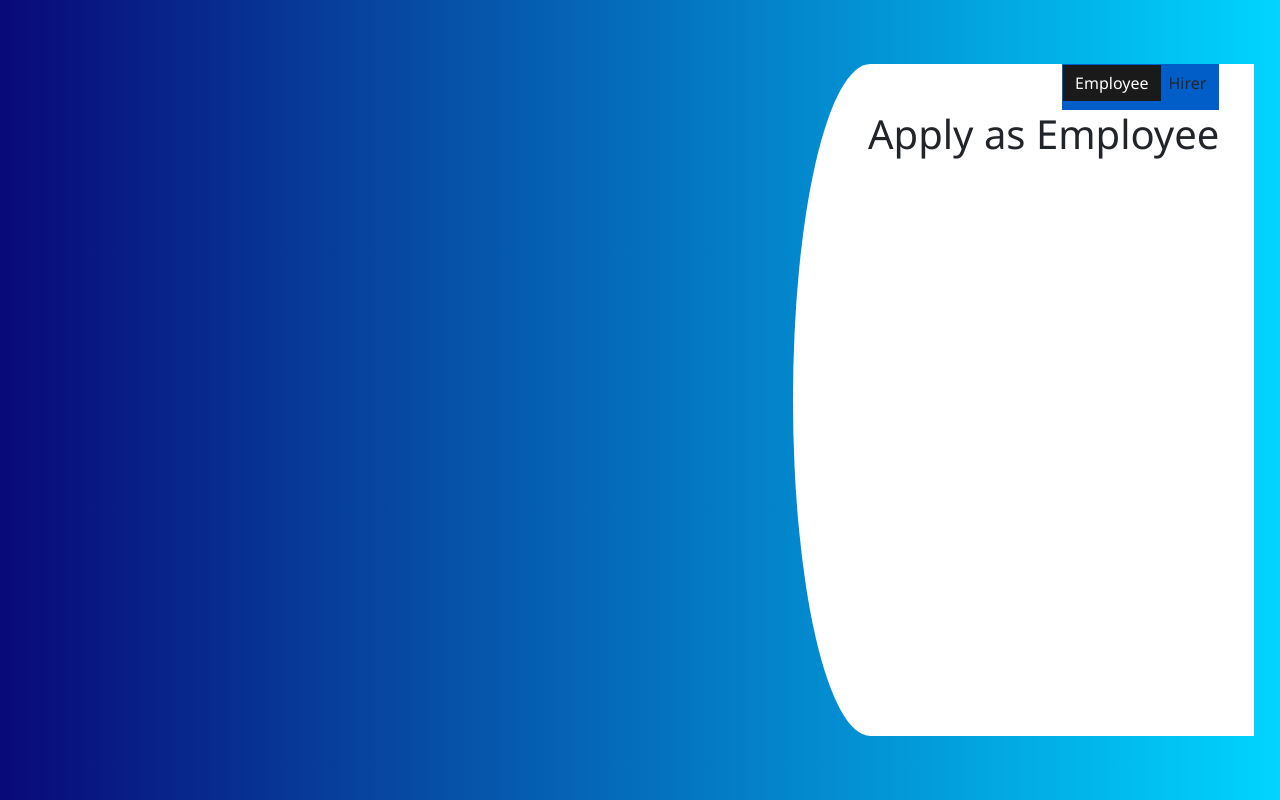
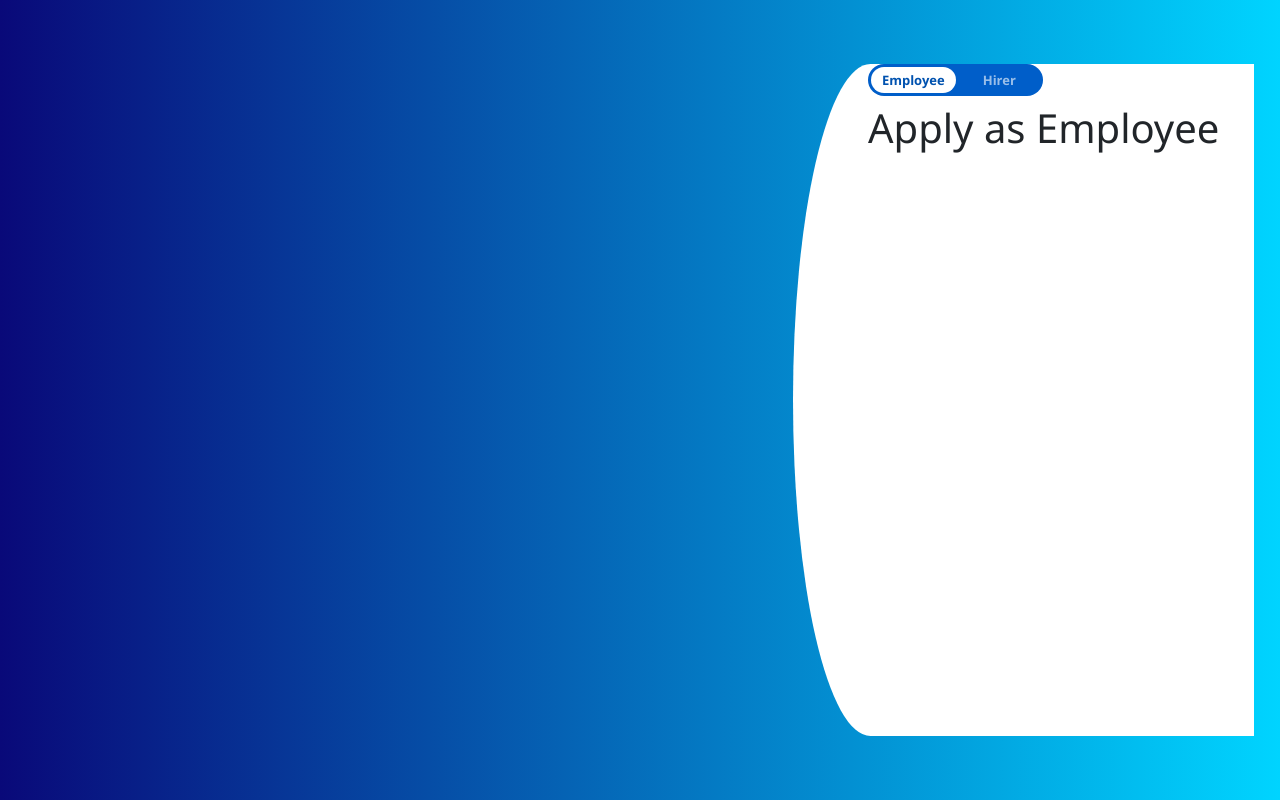
Before and after one commit to nurliman/knitto-test, a React (Create React App) app in the folder frontend-react/: page / in a window 1280 px wide. Built offline with nearby package versions, Linux system fonts and the light colour scheme.

Commit message:
add toggle

```diff
--- a/frontend-react/src/components/EmploymentApplication/ToggleButton/ToggleButton.scss
+++ b/frontend-react/src/components/EmploymentApplication/ToggleButton/ToggleButton.scss
@@ -1,59 +1,315 @@
-.can-toggle{
-    background: rgb(1, 94, 201);
-    display: flex;
-    justify-content: center;
-    align-items: center;
-    align-self: flex-end;
-    z-index: 0;
+@mixin can-toggle-branding(
+  $can-toggle-off-color: #777,
+  $can-toggle-on-color: #5fc054,
+  $can-toggle-inactive-text: rgba(white, 0.5),
+  $can-toggle-transition: cubic-bezier(0, 1, 0.5, 1)
+) {
+  input[type="checkbox"] {
+    &[disabled] ~ label {
+      color: rgba($can-toggle-off-color, 0.5);
+    }
+
+    &:focus ~ label,
+    &:hover ~ label {
+      .can-toggle__switch {
+        background-color: $can-toggle-off-color;
+        &:after {
+          color: darken($can-toggle-off-color, 10%);
+        }
+      }
+    }
+    &:hover ~ label {
+      color: darken($can-toggle-off-color, 5%);
+    }
+    &:checked {
+      ~ label {
+        &:hover {
+          color: darken($can-toggle-on-color, 3%);
+        }
+
+        .can-toggle__switch {
+          background-color: lighten($can-toggle-on-color, 5%);
+          &:after {
+            color: darken($can-toggle-on-color, 5%);
+          }
+        }
+      }
+
+      &:focus,
+      &:hover {
+        ~ label {
+          .can-toggle__switch {
+            background-color: $can-toggle-on-color;
+            &:after {
+              color: darken($can-toggle-on-color, 10%);
+            }
+          }
+        }
+      }
+    }
+  }
+
+  label {
+    .can-toggle__label-text {
+      flex: 1;
+    }
+
+    .can-toggle__switch {
+      transition: background-color 0.3s $can-toggle-transition;
+      background: lighten($can-toggle-off-color, 5%);
+      &:before {
+        color: $can-toggle-inactive-text;
+      }
+      &:after {
+        // Autoprefixer choked here, so making the prefixes explicit
+        -webkit-transition: -webkit-transform 0.3s $can-toggle-transition;
+        transition: transform 0.3s $can-toggle-transition;
+        color: $can-toggle-off-color;
+      }
+    }
+  }
 }
 
-.btn{
-    border: 3px solid #1a1a1a;
-    display: inline-block;
-    padding: 10px;
-    position: relative;
-    text-align: center;
-    transition: background 600ms ease, color 600ms ease;
+@mixin can-toggle-appearance(
+  $can-toggle-width: 134px,
+  $can-toggle-height: 36px,
+  $can-toggle-border-radius: 4px,
+  $can-toggle-offset: 2px,
+  $can-toggle-label-font-size: 14px,
+  $can-toggle-switch-font-size: 12px,
+  $can-toggle-shadow: 0 3px 3px rgba(black, 0.4)
+) {
+  $can-toggle-switch-width: $can-toggle-width/2;
+
+  input[type="checkbox"] {
+    &:focus ~ label,
+    &:hover ~ label {
+      .can-toggle__switch {
+        &:after {
+          box-shadow: $can-toggle-shadow;
+        }
+      }
+    }
+
+    &:checked {
+      ~ label {
+        .can-toggle__switch {
+          &:after {
+            transform: translate3d(
+              $can-toggle-width -
+                ($can-toggle-switch-width + $can-toggle-offset),
+              0,
+              0
+            );
+          }
+        }
+      }
+      &:focus,
+      &:hover {
+        ~ label {
+          .can-toggle__switch {
+            &:after {
+              box-shadow: $can-toggle-shadow;
+            }
+          }
+        }
+      }
+    }
+  }
+
+  label {
+    font-size: $can-toggle-label-font-size;
+
+    .can-toggle__switch {
+      height: $can-toggle-height;
+      flex: 0 0 $can-toggle-width;
+      border-radius: $can-toggle-border-radius;
+
+      &:before {
+        left: $can-toggle-width/2;
+        font-size: $can-toggle-switch-font-size;
+        line-height: $can-toggle-height;
+        width: $can-toggle-width/2;
+        padding: 0 12px;
+      }
+
+      &:after {
+        top: $can-toggle-offset;
+        left: $can-toggle-offset;
+        border-radius: $can-toggle-border-radius/2;
+        width: $can-toggle-switch-width - $can-toggle-offset;
+        line-height: $can-toggle-height - ($can-toggle-offset * 2);
+        font-size: $can-toggle-switch-font-size;
+      }
+
+      &:hover {
+        &:after {
+          box-shadow: $can-toggle-shadow;
+        }
+      }
+    }
+  }
 }
 
-input[type="radio"].toggle {
-    display: none;
-    & + label{
-        cursor: pointer;
-        min-width: 60px;
-        &:hover{
-            background: none;
-            color: #1a1a1a;
+.can-toggle {
+  position: relative;
+  *,
+  *:before,
+  *:after {
+    box-sizing: border-box;
+  }
+  //overflow: hidden;
+
+  input[type="checkbox"] {
+    opacity: 0;
+    position: absolute;
+    top: 0;
+    left: 0;
+
+    &[disabled] ~ label {
+      pointer-events: none;
+      .can-toggle__switch {
+        opacity: 0.4;
+      }
+    }
+
+    &:checked {
+      ~ label {
+        .can-toggle__switch {
+          &:before {
+            content: attr(data-unchecked);
+            left: 0;
+          }
+
+          &:after {
+            content: attr(data-checked);
+          }
         }
-        &:after{
-            background: #1a1a1a;
-            content: "";
-            height: 100%;
-            position: absolute;
-            top: 0;
-            transition: left 200ms cubic-bezier(0.77, 0, 0.175, 1);
-            width: 100%;
-            z-index: -1;
+      }
+
+      &:focus,
+      &:hover {
+        ~ label {
         }
+      }
     }
-    &.toggle-left + label {
-        border-right: 0;
-        &:after{
-            left: 100%
-        }
+  }
+
+  label {
+    user-select: none;
+    position: relative;
+    display: flex;
+    align-items: center;
+
+    .can-toggle__label-text {
+      flex: 1;
+      padding-left: 32px;
     }
-    &.toggle-right + label{
-        margin-left: -5px;
-        &:after{
-            left: -100%;
-        }
+
+    .can-toggle__switch {
+      position: relative;
+
+      &:before {
+        content: attr(data-checked);
+        position: absolute;
+        top: 0;
+        text-align: center;
+      }
+
+      &:after {
+        content: attr(data-unchecked);
+        position: absolute;
+        z-index: 5;
+        text-align: center;
+        background: white;
+        transform: translate3d(0, 0, 0);
+      }
     }
-    &:checked + label {
-        cursor: default;
-        color: #fff;
-        transition: color 200ms;
-        &:after{
-            left: 0;
-        }
-    }
+  }
+
+  // Default values for .can-toggle class
+  @include can-toggle-branding;
+  @include can-toggle-appearance;
+
+  // Create toggles of different sizes by overriding the can-toggle-appearance mixin defaults
+  &.can-toggle--size-small {
+    @include can-toggle-appearance(
+      90px,
+      // Toggle width
+        28px,
+      // Toggle height
+        2px,
+      // Toggle border radius
+        1px,
+      // Offset (distance btw switch and box)
+        13px,
+      // Label font size
+        10px,
+      // Switch font size
+        0 2px 2px rgba(black, 0.4) // Switch shadow on hover/focus
+    );
+  }
+
+  &.can-toggle--size-large {
+    @include can-toggle-appearance(
+      160px,
+      // Toggle width
+        50px,
+      // Toggle height
+        4px,
+      // Toggle border radius
+        2px,
+      // Offset (distance btw switch and box)
+        14px,
+      // Label font size
+        14px,
+      // Switch font size
+        0 4px 4px rgba(black, 0.4) // Switch shadow on hover/focus
+    );
+  }
+
+  // Or re-brand the toggle for different applications
+  &.demo-rebrand-1 {
+      font-weight: 600;
+      letter-spacing: .8;
+    @include can-toggle-branding(
+      rgb(0, 82, 175),
+      // Off state color
+        #3d9c72,
+      // On state color
+        rgba(white, 0.6),
+      // Off state text color
+        ease-in-out // Transition timing function
+    );
+    @include can-toggle-appearance(
+        175px,// Toggle width
+        32px, // Toggle height
+        50px,// Toggle border radius
+        3px,// Offset (distance btw switch and box)
+        13px,// Label font size
+        13px,// Switch font size
+        0 3px 3px rgba(black, 0.3) // Switch shadow on hover/focus
+    );
+  }
+
+  &.demo-rebrand-2 {
+    @include can-toggle-branding(
+      #444,
+      // Off state color
+        #69be28,
+      // On state color
+        rgba(white, 0.7),
+      // Off state text color
+        cubic-bezier(0.86, 0, 0.07, 1) // Transition timing function
+    );
+    @include can-toggle-appearance(
+        120px,// Toggle width
+        60px, // Toggle height
+        60px,// Toggle border radius
+        2px,// Offset (distance btw switch and box)
+        13px,// Label font size
+        13px,// Switch font size
+        0 4px 4px rgba(black, 0.4) // Switch shadow on hover/focus
+    );
+  }
 }
--- a/frontend-react/src/components/EmploymentApplication/ToggleButton/ToggleButton.tsx
+++ b/frontend-react/src/components/EmploymentApplication/ToggleButton/ToggleButton.tsx
@@ -2,11 +2,15 @@ import React from "react";
 
 const ToggleButton: React.FC = () => {
   return (
-    <div className="can-toggle">
-    <input id="toggle-on" className="toggle toggle-left" name="toggle" value="false" type="radio" checked />
-    <label htmlFor="toggle-on" className="btn">Employee</label>
-    <input id="toggle-off" className="toggle toggle-right" name="toggle" value="true" type="radio" />
-    <label htmlFor="toggle-off" className="btn">Hirer</label>
+    <div className="can-toggle demo-rebrand-1">
+      <input id="d" type="checkbox" />
+      <label htmlFor="d">
+        <div
+          className="can-toggle__switch"
+          data-checked="Hirer"
+          data-unchecked="Employee"
+        ></div>
+      </label>
     </div>
   );
 };
```
